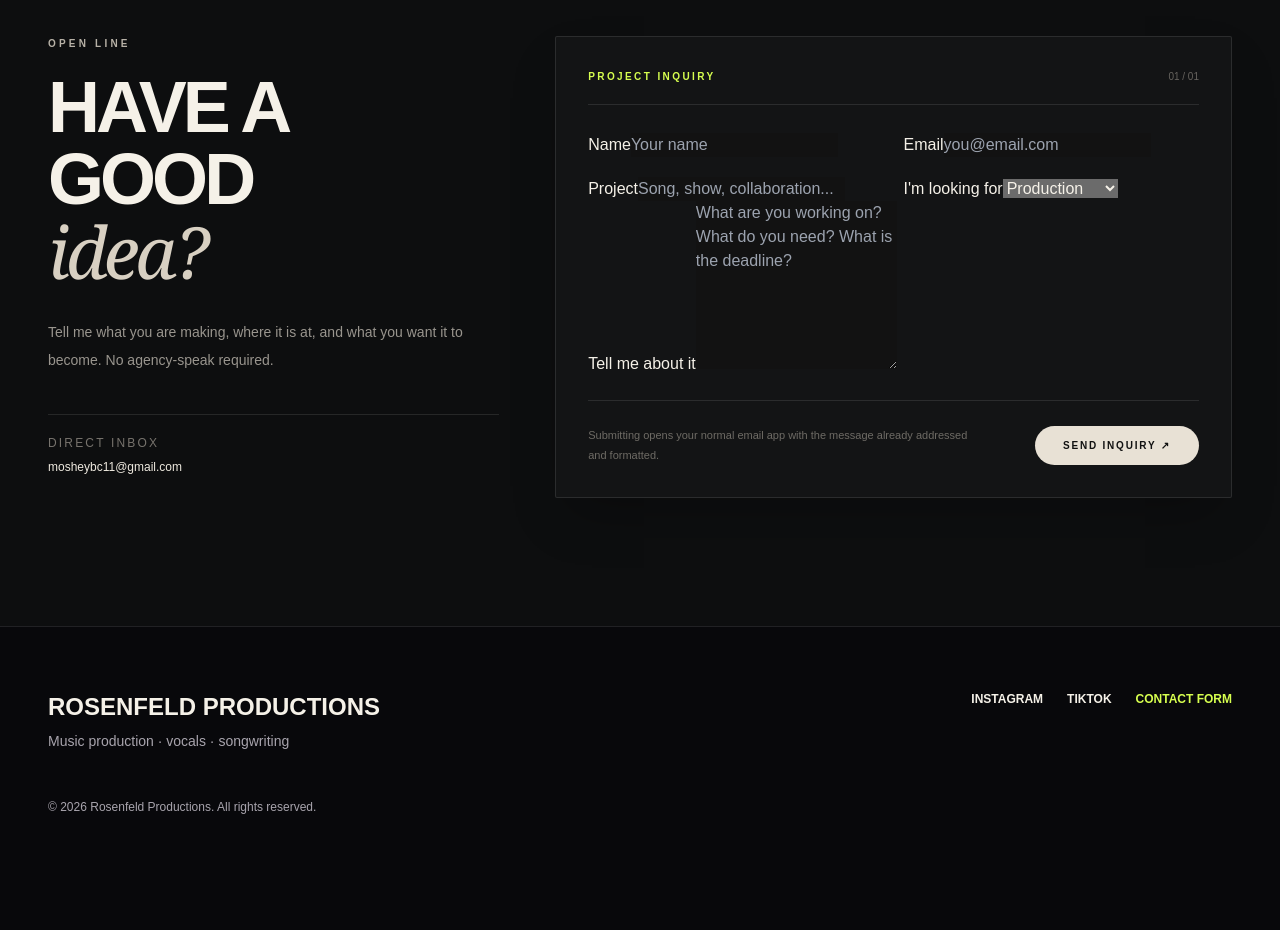
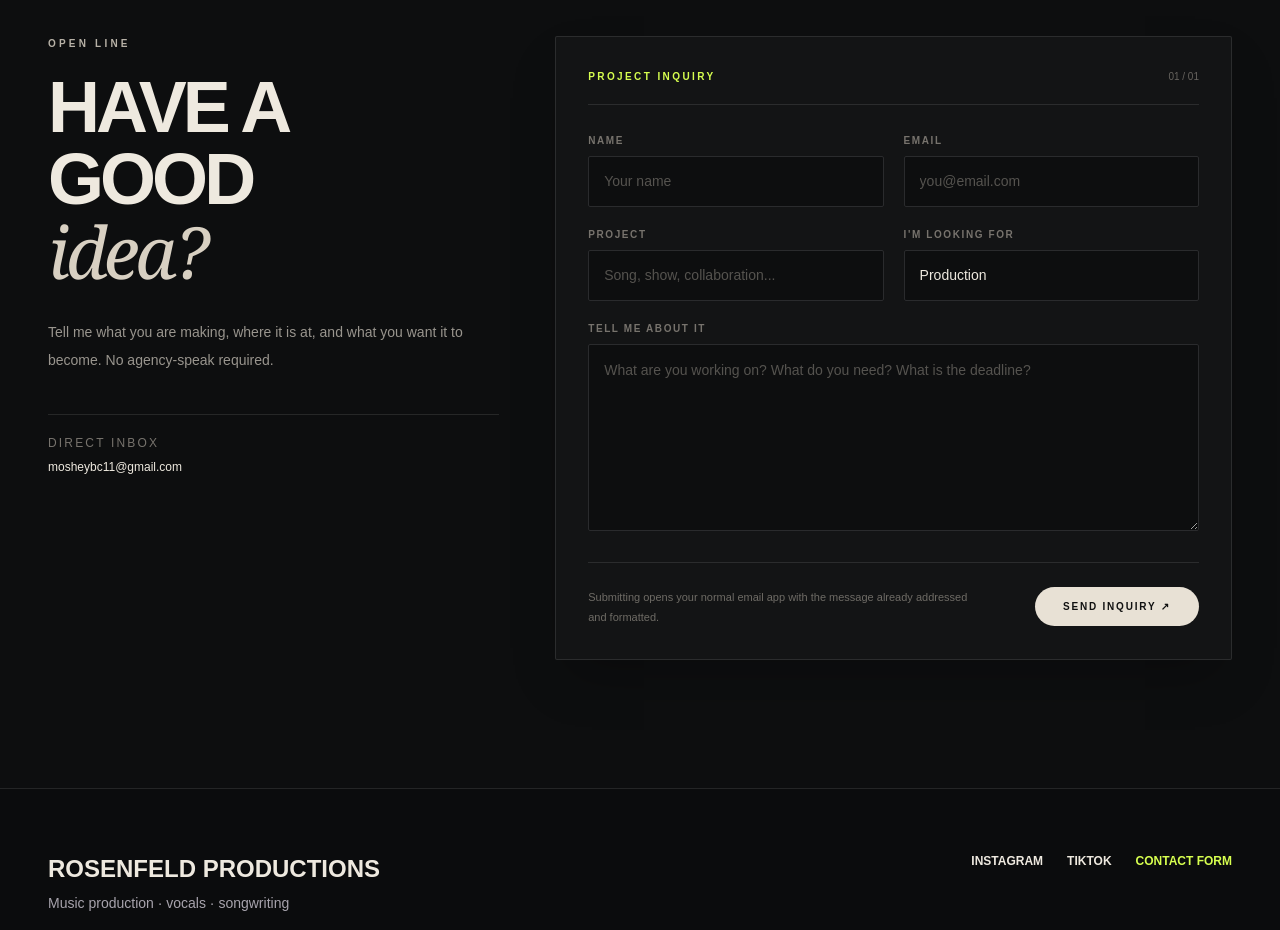
Before and after one commit to mosheshlomorosenfeld-alt/rosenfeld-productions-website, a Next.js app: page / in a window 1280 px wide. Shown: the part 7600-8530 px from the top of the page. Built offline with nearby package versions, Linux system fonts and the light colour scheme.

Commit message:
Polish visual system and form controls

```diff
--- a/src/app/globals.css
+++ b/src/app/globals.css
@@ -1 +1,27 @@
-@tailwind base;@tailwind components;@tailwind utilities;:root{color-scheme:dark}*{box-sizing:border-box}html{scroll-behavior:smooth}body{margin:0;background:#08080b;color:#f5f1e8;font-family:Arial,sans-serif;padding-bottom:96px}a{text-decoration:none;color:inherit}.grain{position:fixed;inset:0;pointer-events:none;opacity:.045;z-index:50;background-image:radial-gradient(#fff 1px,transparent 1px);background-size:5px 5px}.glow{background:radial-gradient(circle,rgba(215,255,79,.18),transparent 65%);filter:blur(10px)}::-webkit-scrollbar{width:8px}::-webkit-scrollbar-thumb{background:#2b2b31;border-radius:99px}@keyframes drift{50%{transform:translate(4vw,3vh) scale(1.08)}}.drift{animation:drift 12s ease-in-out infinite}.wave span{display:inline-block;width:3px;margin:0 2px;background:#d7ff4f;animation:pulse 1s ease-in-out infinite alternate}@keyframes pulse{to{transform:scaleY(.25)}}
+@tailwind base;
+@tailwind components;
+@tailwind utilities;
+
+:root { color-scheme: dark; }
+* { box-sizing: border-box; }
+html { scroll-behavior: smooth; }
+body { margin: 0; background: #0b0c0d; color: #eee9df; font-family: Arial, Helvetica, sans-serif; padding-bottom: 96px; }
+a { text-decoration: none; color: inherit; }
+::selection { background: #d7ff4f; color: #111; }
+.grain { position: fixed; inset: 0; pointer-events: none; opacity: .028; z-index: 50; background-image: radial-gradient(#fff .7px, transparent .7px); background-size: 7px 7px; }
+.glow { background: radial-gradient(circle, rgba(215,255,79,.13), transparent 68%); filter: blur(16px); }
+::-webkit-scrollbar { width: 8px; }
+::-webkit-scrollbar-thumb { background: #303136; border-radius: 99px; }
+
+.field { display: block; }
+.field > span { display: block; margin-bottom: 8px; color: #77736d; font-size: 10px; font-weight: 700; letter-spacing: .16em; text-transform: uppercase; }
+.field input, .field select, .field textarea { width: 100%; border: 1px solid #2a2b2d; border-radius: 2px; background: #0d0e0f; color: #eee9df; padding: 14px 15px; font: inherit; font-size: 14px; outline: none; transition: border-color .2s, background .2s, box-shadow .2s; }
+.field input::placeholder, .field textarea::placeholder { color: #55534f; }
+.field select { appearance: none; }
+.field textarea { resize: vertical; min-height: 150px; line-height: 1.6; }
+.field input:focus, .field select:focus, .field textarea:focus { border-color: #77736d; background: #101112; box-shadow: 0 0 0 3px rgba(215,255,79,.055); }
+
+@keyframes drift { 50% { transform: translate(4vw, 3vh) scale(1.08); } }
+.drift { animation: drift 12s ease-in-out infinite; }
+@keyframes pulse { to { transform: scaleY(.25); } }
+.wave span { display: inline-block; width: 3px; margin: 0 2px; background: #d7ff4f; animation: pulse 1s ease-in-out infinite alternate; }
```
